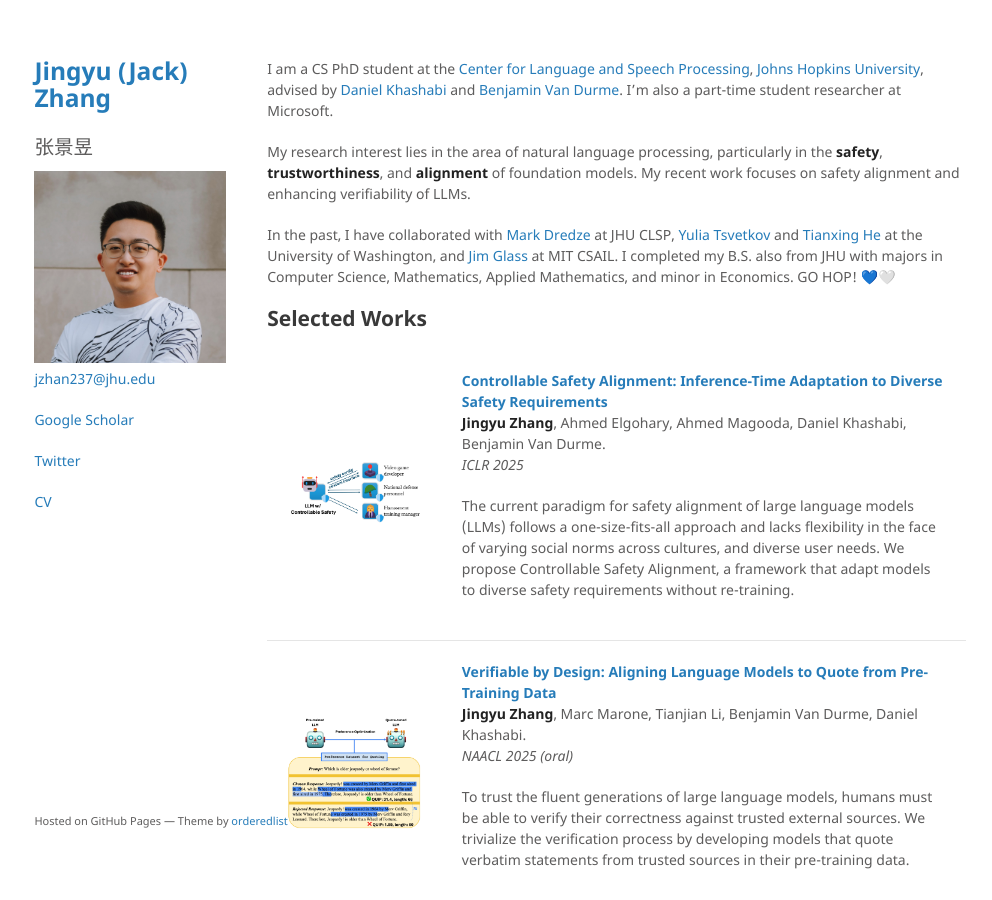
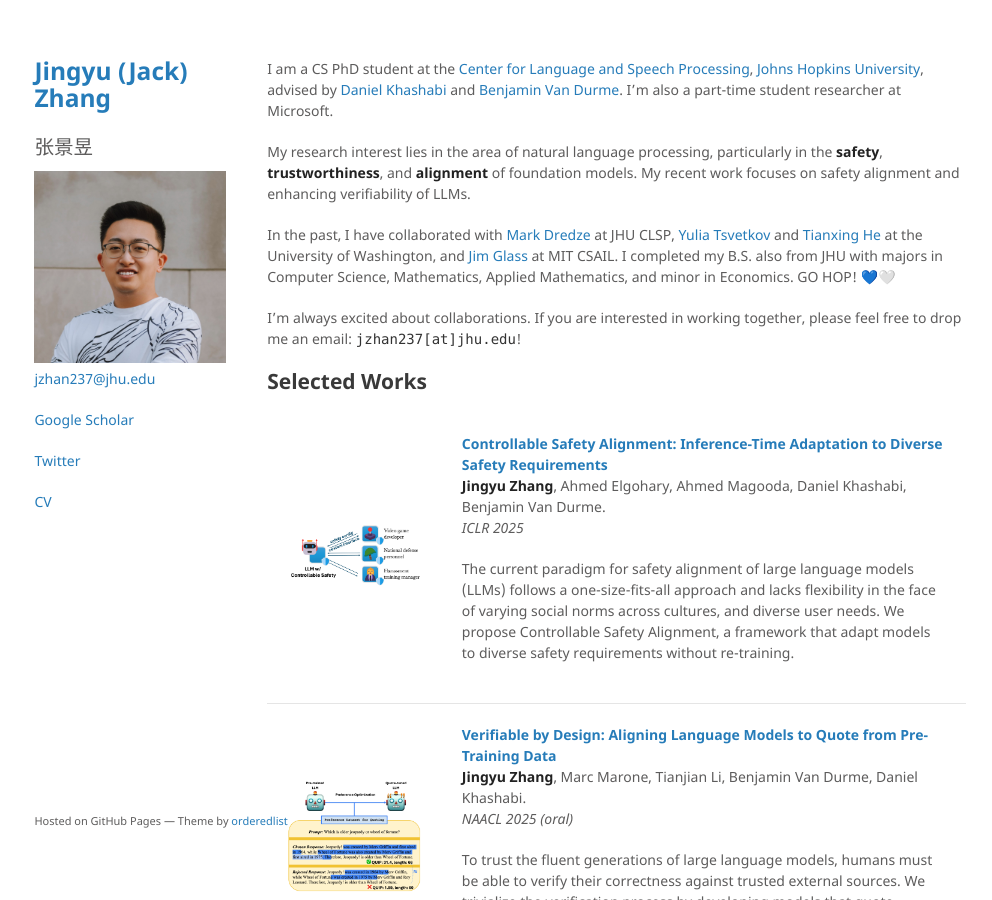
Before and after one commit to jackjyzhang/jackjyzhang.github.io, a Jekyll site: the page built from index.md, in a window 1280 px wide and 900 px high. Shown: the whole window, without its empty margins (140-1132 px from the left). Built offline with Jekyll 4.4.1, drawn with Linux system fonts in a browser that asks for light colours; comment, search, counter and statistics services are not loaded.

Commit message:
update message

```diff
--- a/index.md
+++ b/index.md
@@ -8,7 +8,9 @@ I am a CS PhD student at the [Center for Language and Speech Processing](https:/
 
 My research interest lies in the area of natural language processing, particularly in the **safety**, **trustworthiness**, and **alignment** of foundation models. My recent work focuses on safety alignment and enhancing verifiability of LLMs.
 
-In the past, I have collaborated with [Mark Dredze](https://www.cs.jhu.edu/~mdredze/) at JHU CLSP, [Yulia Tsvetkov](https://homes.cs.washington.edu/~yuliats/) and [Tianxing He](https://people.csail.mit.edu/cloudygoose/) at the University of Washington, and [Jim Glass](http://people.csail.mit.edu/jrg/) at MIT CSAIL. I completed my B.S. also from JHU with majors in Computer Science, Mathematics, Applied Mathematics, and minor in Economics. GO HOP! 💙🤍
+In the past, I have collaborated with [Mark Dredze](https://www.cs.jhu.edu/~mdredze/) at JHU CLSP, [Yulia Tsvetkov](https://homes.cs.washington.edu/~yuliats/) and [Tianxing He](https://cloudygoose.github.io/) at the University of Washington, and [Jim Glass](http://people.csail.mit.edu/jrg/) at MIT CSAIL. I completed my B.S. also from JHU with majors in Computer Science, Mathematics, Applied Mathematics, and minor in Economics. GO HOP! 💙🤍
+
+I'm always excited about collaborations. If you are interested in working together, please feel free to drop me an email: `jzhan237[at]jhu.edu`!
 
 <!-- I can be reached at [jzhan237@jhu.edu](mailto:jzhan237@jhu.edu). -->
 
```
